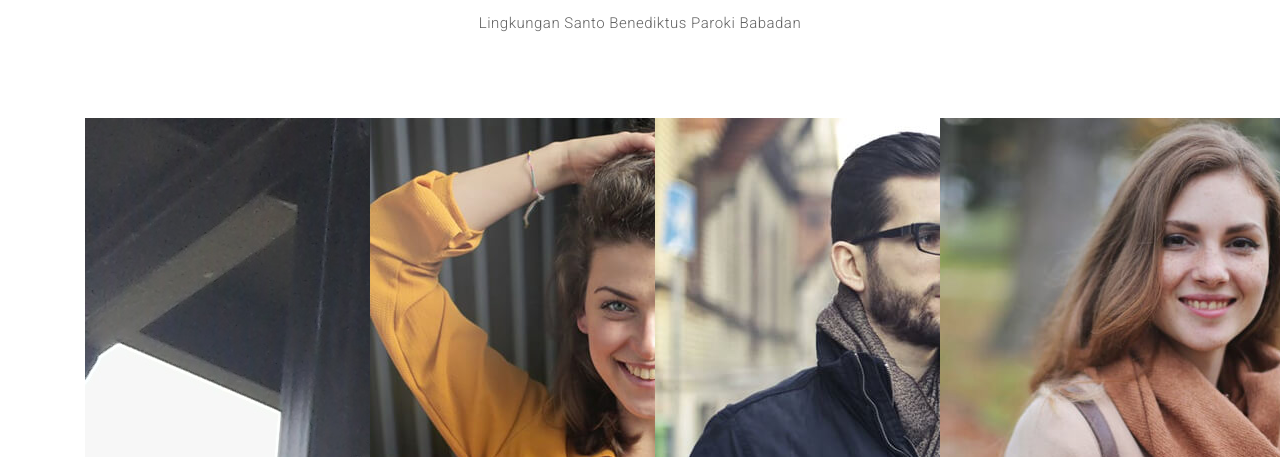
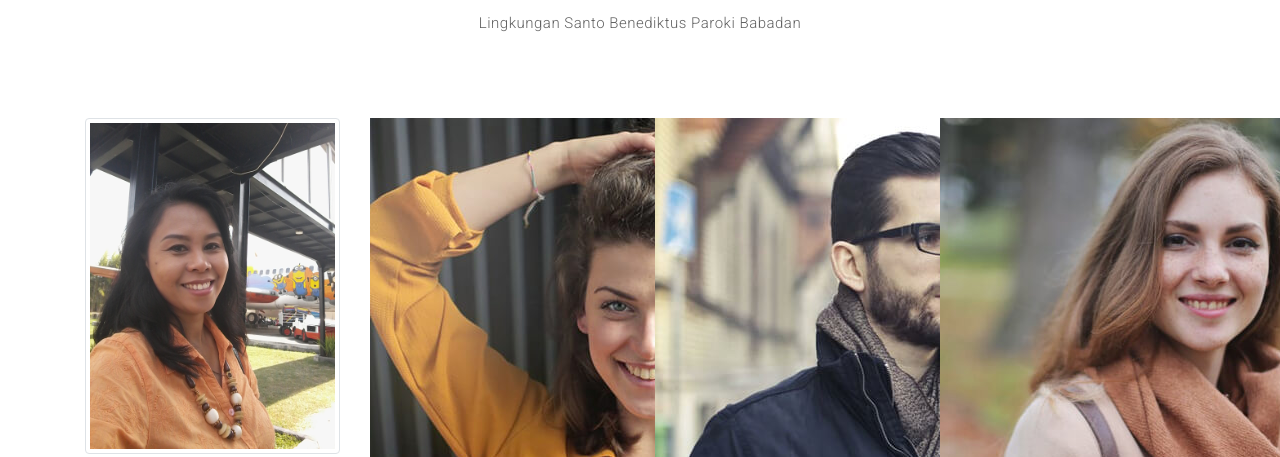
Before and after one commit to davecannavaro17/benediktus-babadan, a plain HTML site: page index.html in a window 1280 px wide. Shown: the part 4490-4947 px from the top of the page. Drawn offline with nearby package versions, Linux system fonts and the light colour scheme.

Commit message:
update coding img

```diff
--- a/index.html
+++ b/index.html
@@ -349,7 +349,7 @@
 
         <div class="col-md-6 col-md-4 col-lg-3">
           <div class="team-block bottom">
-            <img src="img/team/irena.jpg" class="img-responsive" alt="img">
+            <img src="img/team/irena.jpg" class="img-thumbnail" alt="img">
             <div class="team-content">
               <ul class="list-unstyled">
                 <li><a href="#"><i class="fa fa-facebook"></i></a></li>
```
